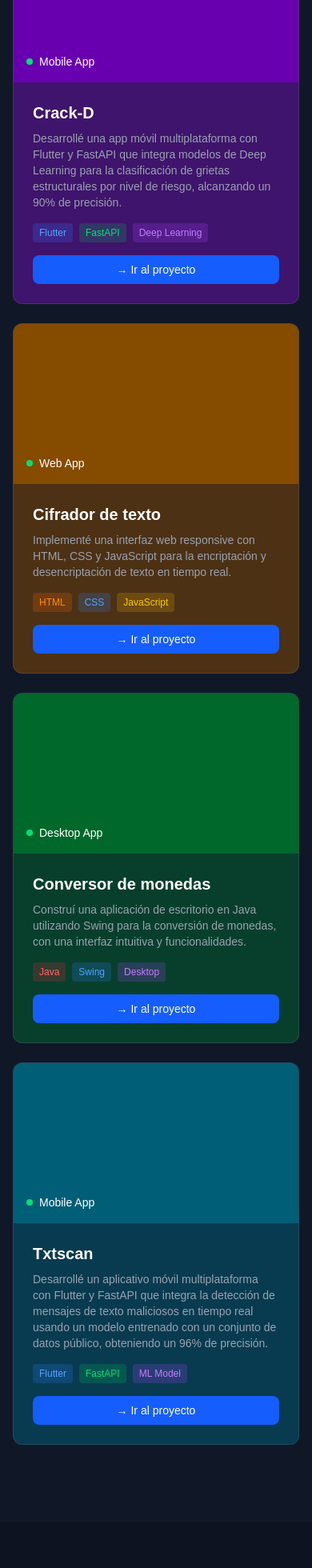
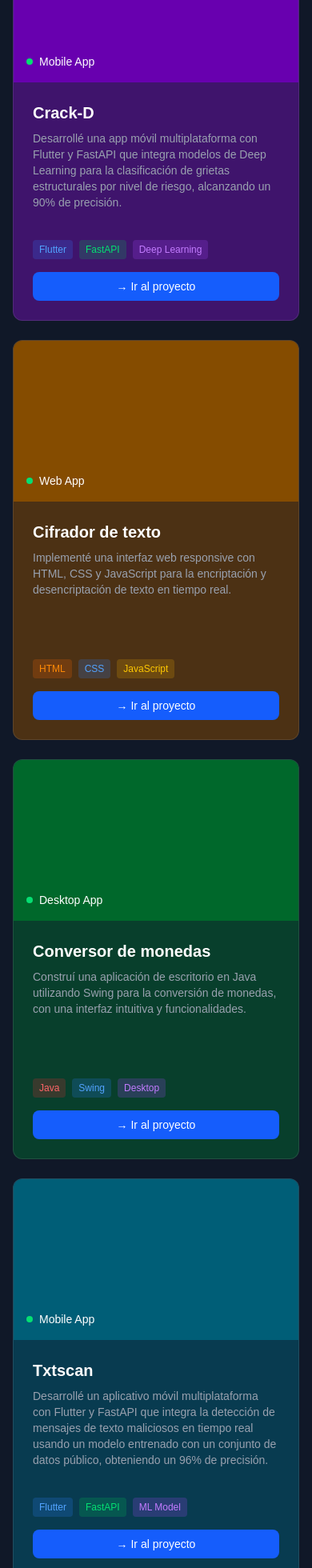
Before and after one commit to josmeldev/portafolioweb, a Next.js app: page / in a window 390 px wide. Shown: the part 4348-6308 px from the top of the page at 80% size. Built offline with nearby package versions, Linux system fonts and the light colour scheme.

Commit message:
Refactor projects section layout for improved responsiveness and add project buttons for better user interaction

```diff
--- a/src/app/page.tsx
+++ b/src/app/page.tsx
@@ -501,9 +501,9 @@ export default function Home() {
             </p>
           </div>
 
-          <div className="grid grid-cols-1 md:grid-cols-2 lg:grid-cols-3 gap-6 mb-8">
+          <div className="flex flex-wrap justify-center gap-6 mb-8">
             {/* Proyecto 1 - Crack-D */}
-            <div className="group relative bg-purple-800/50 rounded-xl overflow-hidden border border-white/10 hover:border-white/20 transition-all duration-300">
+            <div className="group relative bg-purple-800/50 rounded-xl overflow-hidden border border-white/10 hover:border-white/20 transition-all duration-300 w-full sm:w-[calc(50%-12px)] lg:w-[calc(33.333%-16px)] xl:w-[calc(25%-18px)] max-w-sm flex flex-col h-[500px]">
               <div className="aspect-video bg-purple-700 relative overflow-hidden">
                 <div className="absolute inset-0 bg-black/20"></div>
                 <div className="absolute bottom-4 left-4 right-4">
@@ -513,11 +513,12 @@ export default function Home() {
                   </div>
                 </div>
               </div>
-              <div className="p-6">
+              <div className="p-6 flex flex-col flex-1">
                 <h3 className="text-white font-semibold text-xl mb-2">Crack-D</h3>
-                <p className="text-gray-400 text-sm mb-4">
+                <p className="text-gray-400 text-sm mb-4 flex-1">
                   Desarrollé una app móvil multiplataforma con Flutter y FastAPI que integra modelos de Deep Learning para la clasificación de grietas estructurales por nivel de riesgo, alcanzando un 90% de precisión.
                 </p>
+                <div className="mt-auto">
                   <div className="flex flex-wrap gap-2 mb-4">
                     <span className="px-2 py-1 bg-blue-500/20 text-blue-400 text-xs rounded">Flutter</span>
                     <span className="px-2 py-1 bg-green-500/20 text-green-400 text-xs rounded">FastAPI</span>
@@ -528,9 +529,10 @@ export default function Home() {
                   </button>
                 </div>
               </div>
+            </div>
 
             {/* Proyecto 2 - Cifrador de texto */}
-            <div className="group relative bg-yellow-800/50 rounded-xl overflow-hidden border border-white/10 hover:border-white/20 transition-all duration-300">
+            <div className="group relative bg-yellow-800/50 rounded-xl overflow-hidden border border-white/10 hover:border-white/20 transition-all duration-300 w-full sm:w-[calc(50%-12px)] lg:w-[calc(33.333%-16px)] xl:w-[calc(25%-18px)] max-w-sm flex flex-col h-[500px]">
               <div className="aspect-video bg-yellow-700 relative overflow-hidden">
                 <div className="absolute inset-0 bg-black/20"></div>
                 <div className="absolute bottom-4 left-4 right-4">
@@ -540,11 +542,12 @@ export default function Home() {
                   </div>
                 </div>
               </div>
-              <div className="p-6">
+              <div className="p-6 flex flex-col flex-1">
                 <h3 className="text-white font-semibold text-xl mb-2">Cifrador de texto</h3>
-                <p className="text-gray-400 text-sm mb-4">
+                <p className="text-gray-400 text-sm mb-4 flex-1">
                   Implementé una interfaz web responsive con HTML, CSS y JavaScript para la encriptación y desencriptación de texto en tiempo real.
                 </p>
+                <div className="mt-auto">
                   <div className="flex flex-wrap gap-2 mb-4">
                     <span className="px-2 py-1 bg-orange-500/20 text-orange-400 text-xs rounded">HTML</span>
                     <span className="px-2 py-1 bg-blue-500/20 text-blue-400 text-xs rounded">CSS</span>
@@ -555,9 +558,10 @@ export default function Home() {
                   </button>
                 </div>
               </div>
+            </div>
 
             {/* Proyecto 3 - Conversor de monedas */}
-            <div className="group relative bg-green-800/50 rounded-xl overflow-hidden border border-white/10 hover:border-white/20 transition-all duration-300">
+            <div className="group relative bg-green-800/50 rounded-xl overflow-hidden border border-white/10 hover:border-white/20 transition-all duration-300 w-full sm:w-[calc(50%-12px)] lg:w-[calc(33.333%-16px)] xl:w-[calc(25%-18px)] max-w-sm flex flex-col h-[500px]">
               <div className="aspect-video bg-green-700 relative overflow-hidden">
                 <div className="absolute inset-0 bg-black/20"></div>
                 <div className="absolute bottom-4 left-4 right-4">
@@ -567,11 +571,12 @@ export default function Home() {
                   </div>
                 </div>
               </div>
-              <div className="p-6">
+              <div className="p-6 flex flex-col flex-1">
                 <h3 className="text-white font-semibold text-xl mb-2">Conversor de monedas</h3>
-                <p className="text-gray-400 text-sm mb-4">
+                <p className="text-gray-400 text-sm mb-4 flex-1">
                   Construí una aplicación de escritorio en Java utilizando Swing para la conversión de monedas, con una interfaz intuitiva y funcionalidades.
                 </p>
+                <div className="mt-auto">
                   <div className="flex flex-wrap gap-2 mb-4">
                     <span className="px-2 py-1 bg-red-500/20 text-red-400 text-xs rounded">Java</span>
                     <span className="px-2 py-1 bg-blue-500/20 text-blue-400 text-xs rounded">Swing</span>
@@ -582,9 +587,10 @@ export default function Home() {
                   </button>
                 </div>
               </div>
+            </div>
 
             {/* Proyecto 4 - Txtscan */}
-            <div className="group relative bg-cyan-800/50 rounded-xl overflow-hidden border border-white/10 hover:border-white/20 transition-all duration-300">
+            <div className="group relative bg-cyan-800/50 rounded-xl overflow-hidden border border-white/10 hover:border-white/20 transition-all duration-300 w-full sm:w-[calc(50%-12px)] lg:w-[calc(33.333%-16px)] xl:w-[calc(25%-18px)] max-w-sm flex flex-col h-[500px]">
               <div className="aspect-video bg-cyan-700 relative overflow-hidden">
                 <div className="absolute inset-0 bg-black/20"></div>
                 <div className="absolute bottom-4 left-4 right-4">
@@ -594,11 +600,12 @@ export default function Home() {
                   </div>
                 </div>
               </div>
-              <div className="p-6">
+              <div className="p-6 flex flex-col flex-1">
                 <h3 className="text-white font-semibold text-xl mb-2">Txtscan</h3>
-                <p className="text-gray-400 text-sm mb-4">
+                <p className="text-gray-400 text-sm mb-4 flex-1">
                   Desarrollé un aplicativo móvil multiplataforma con Flutter y FastAPI que integra la detección de mensajes de texto maliciosos en tiempo real usando un modelo entrenado con un conjunto de datos público, obteniendo un 96% de precisión.
                 </p>
+                <div className="mt-auto">
                   <div className="flex flex-wrap gap-2 mb-4">
                     <span className="px-2 py-1 bg-blue-500/20 text-blue-400 text-xs rounded">Flutter</span>
                     <span className="px-2 py-1 bg-green-500/20 text-green-400 text-xs rounded">FastAPI</span>
@@ -607,6 +614,7 @@ export default function Home() {
                   <button className="w-full bg-blue-600 hover:bg-blue-700 text-white py-2 rounded-lg text-sm transition-colors">
                     → Ir al proyecto
                   </button>
+                </div>
               </div>
             </div>
 
```
Lines whose indentation alone changed are shown as unchanged.
